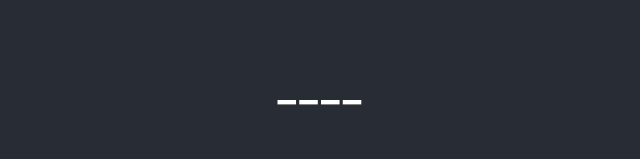
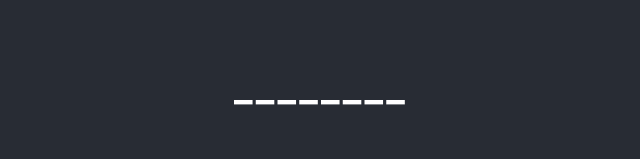
Before and after one commit to samuelrey/hangman-react, a React (Create React App) app: page / in a window 1280 px wide. Both pictures are taken after a click on the button "New". Shown: the part 324-483 px from the top of the page, without its empty margins (319-959 px from the left). Built offline with nearby package versions, Linux system fonts and the light colour scheme.

Commit message:
Mock fetch and pass results as props

```diff
--- a/src/App.jsx
+++ b/src/App.jsx
@@ -2,23 +2,24 @@ import React, { useState } from "react";
 import Game from "./Game";
 
 function App() {
-    const [id, setId] = useState(null);
+    const [game, setGame] = useState(null);
 
     const newGame = async () => {
-        // TODO fetch response from API
-        setId("1447");
+        const response = myNew();
+        setGame(response);
     };
 
-    if (id) {
+    if (game !== null) {
         return (
             <div className="App">
                 <h2>hangman</h2>
                 <main>
-                    <Game />
+                    <Game game={game} />
                 </main>
             </div>
         );
     }
+
     return (
         <div className="App">
             <h2>hangman</h2>
@@ -29,4 +30,14 @@ function App() {
     );
 }
 
+function myNew() {
+    // TODO fetch response from API
+    return {
+        id: "1893",
+        current: "________",
+        answer: null,
+        remainingGuesses: 6,
+    };
+}
+
 export default App;
--- a/src/Game.jsx
+++ b/src/Game.jsx
@@ -1,9 +1,10 @@
 import React from "react";
 
-const Game = () => {
+const Game = ({ game }) => {
+    console.log(game);
     return (
         <div>
-            <h2 className="current">____</h2>
+            <h2 className="current">{game.current}</h2>
             <p>
                 <input className="letter-input"></input>
                 <button className="btn">Guess</button>
```
